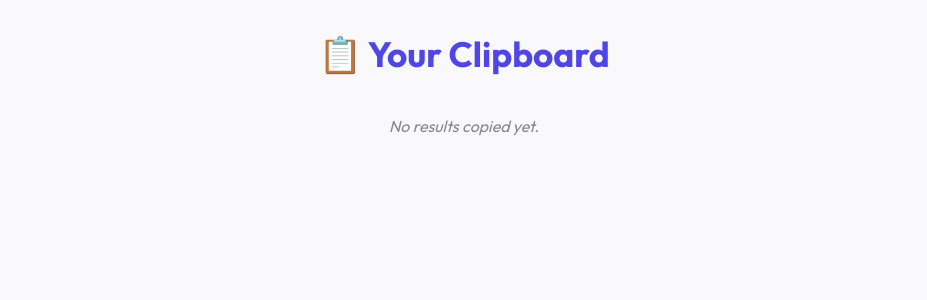
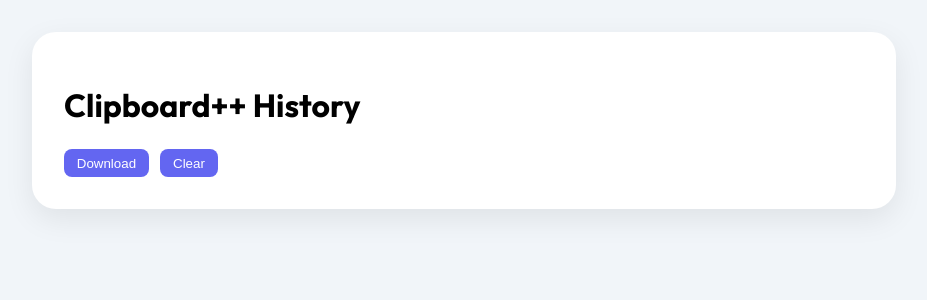
Before and after one commit to CODEREaDer24/autolist, a Python web app: template templates/clipboard.html in a window 1280 px wide. Shown: the top 300 px of the page, without its empty margins (176-1103 px from the left). Run offline with Jinja, Linux system fonts and the light colour scheme; the template is opened without the code that fills it, so the values that code supplies are empty.

Commit message:
Update clipboard.html

```diff
--- a/templates/clipboard.html
+++ b/templates/clipboard.html
@@ -1,120 +1,105 @@
-<!DOCTYPE html>
-<html lang="en">
+<!-- File: clipboard.html --><!DOCTYPE html><html lang="en">
 <head>
   <meta charset="UTF-8">
-  <title>Clipboard – PriceAndPost</title>
-  <link href="https://fonts.googleapis.com/css2?family=Outfit:wght@400;600;700&display=swap" rel="stylesheet">
+  <meta name="viewport" content="width=device-width, initial-scale=1.0">
+  <title>Clipboard History - PriceAndPost</title>
+  <link href="https://fonts.googleapis.com/css2?family=Outfit:wght@400;700&display=swap" rel="stylesheet">
   <style>
     body {
       font-family: 'Outfit', sans-serif;
+      background-color: #f1f5f9;
       margin: 0;
-      background: #f9f9fc;
-      color: #111;
       padding: 2rem;
-      display: flex;
-      flex-direction: column;
-      align-items: center;
     }
-
-    .branding {
-      font-size: 2.2rem;
-      font-weight: 700;
-      color: #4f46e5;
+    .container {
+      max-width: 800px;
+      margin: auto;
+      background: #ffffff;
+      padding: 2rem;
+      border-radius: 1.5rem;
+      box-shadow: 0 10px 30px rgba(0,0,0,0.08);
+    }
+    h1 {
       margin-bottom: 1.5rem;
     }
-
     .entry {
-      background: white;
-      width: 100%;
-      max-width: 800px;
-      border-radius: 12px;
-      padding: 1.2rem 1.5rem;
-      box-shadow: 0 4px 16px rgba(0, 0, 0, 0.06);
-      margin-bottom: 1.5rem;
-      position: relative;
+      background: #f9fafb;
+      padding: 1rem;
+      border-radius: 1rem;
+      margin-bottom: 1rem;
+      border-left: 4px solid #6366f1;
     }
-
-    .entry h3 {
-      margin: 0 0 0.5rem;
+    .entry pre {
+      white-space: pre-wrap;
+      word-break: break-word;
     }
-
-    .entry p {
-      margin: 0.4rem 0;
+    .btns {
+      margin-top: 1rem;
     }
-
-    .button-bar {
-      margin-top: 0.75rem;
-    }
-
-    .copy-btn,
-    .download-btn {
-      font-size: 0.9rem;
-      background: #4f46e5;
+    button {
+      background-color: #6366f1;
       color: white;
       border: none;
+      border-radius: 0.5rem;
       padding: 0.4rem 0.8rem;
-      margin-right: 0.6rem;
-      border-radius: 6px;
       cursor: pointer;
-      transition: background 0.2s ease;
+      margin-right: 0.5rem;
     }
-
-    .copy-btn:hover,
-    .download-btn:hover {
-      background: #3730a3;
-    }
-
-    .no-data {
-      color: #888;
-      font-style: italic;
+    button:hover {
+      background-color: #4f46e5;
     }
   </style>
 </head>
 <body>
+  <div class="container">
+    <h1>Clipboard++ History</h1>
+    <div id="clipboard-entries"></div>
+    <div class="btns">
+      <button onclick="downloadClipboard()">Download</button>
+      <button onclick="clearClipboard()">Clear</button>
+    </div>
+  </div>  <script>
+    const clipboardKey = 'priceandpost_clipboard';
 
-  <div class="branding">📋 Your Clipboard</div>
-
-  {% if history and history|length > 0 %}
-    {% for item in history %}
-      <div class="entry">
-        <h3>{{ item.title }}</h3>
-        <p><strong>Description:</strong> {{ item.description }}</p>
-        <p><strong>Price:</strong> {{ item.price }}</p>
-
-        <div class="button-bar">
-          <button class="copy-btn" onclick="copyEntry('{{ loop.index0 }}')">Copy</button>
-          <button class="download-btn" onclick="downloadEntry('{{ loop.index0 }}')">Download</button>
-        </div>
-
-        <!-- Store text in JS-readable format -->
-        <div id="entry-{{ loop.index0 }}" style="display:none;">
-          Title: {{ item.title }}\n
-          Description: {{ item.description }}\n
-          Price: {{ item.price }}
-        </div>
-      </div>
-    {% endfor %}
-  {% else %}
-    <p class="no-data">No results copied yet.</p>
-  {% endif %}
-
-  <script>
-    function copyEntry(index) {
-      const text = document.getElementById("entry-" + index).innerText;
-      navigator.clipboard.writeText(text).then(() => alert("Copied!"));
+    function getClipboard() {
+      const data = localStorage.getItem(clipboardKey);
+      return data ? JSON.parse(data) : [];
     }
 
-    function downloadEntry(index) {
-      const content = document.getElementById("entry-" + index).innerText;
-      const blob = new Blob([content], { type: "text/plain" });
-      const url = URL.createObjectURL(blob);
-      const a = document.createElement("a");
-      a.href = url;
-      a.download = "priceandpost.txt";
-      a.click();
-      URL.revokeObjectURL(url);
-    }
+    function renderClipboard() {
+      const entries = getClipboard();
+      const container = document.getElementById('clipboard-entries');
+      container.innerHTML = '';
+      entries.forEach((entry, index) => {
+        const div = document.createElement('div');
+        div.className = 'entry';
+        div.innerHTML = `<pre>${entry}</pre><button onclick="copyEntry(${index})">Copy</button>`;container.appendChild(div);
+  });
+}
+
+function copyEntry(index) {
+  const entries = getClipboard();
+  navigator.clipboard.writeText(entries[index]);
+}
+
+function clearClipboard() {
+  localStorage.removeItem(clipboardKey);
+  renderClipboard();
+}
+
+function downloadClipboard() {
+  const data = getClipboard().join("\n---\n");
+  const blob = new Blob([data], { type: 'text/plain' });
+  const link = document.createElement('a');
+  link.href = URL.createObjectURL(blob);
+  link.download = 'clipboard_history.txt';
+  document.body.appendChild(link);
+  link.click();
+  document.body.removeChild(link);
+}
+
+renderClipboard();
+
   </script>
-
 </body>
 </html>
```
